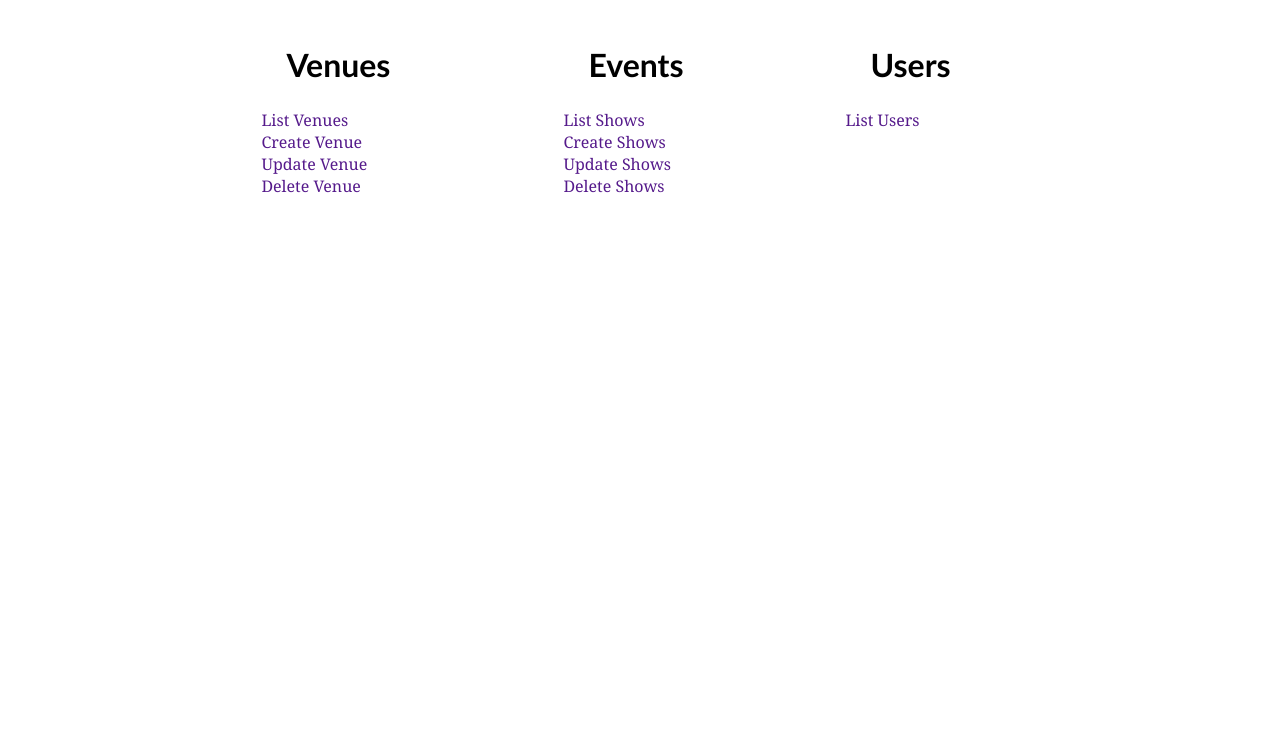
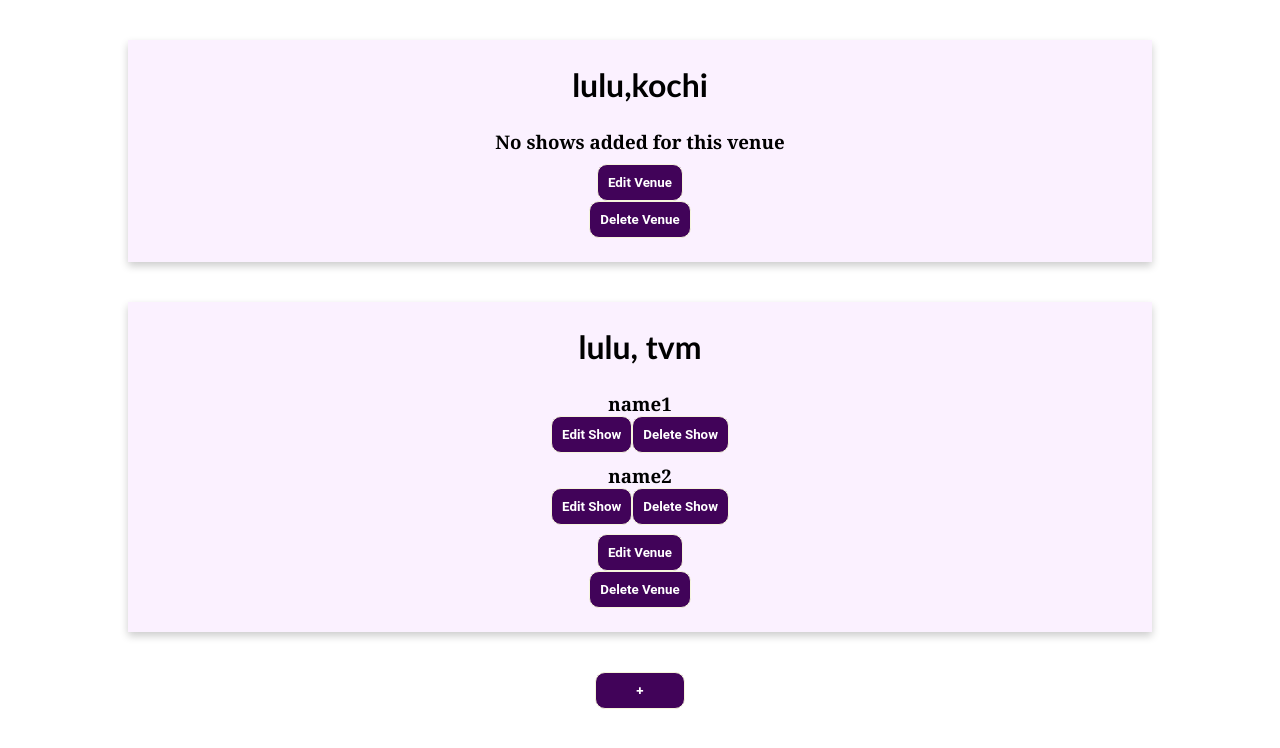
Before and after one commit to angela2001/iit_project, a Flask app: page /admin_home in a window 1280 px wide. Shown: the top 748 px of the page. Run offline with Flask 2, Linux system fonts and the light colour scheme; data comes from the database, SQL or seed files in the repository; both versions use the stored data as it was after the commit.

Commit message:
admin_home basic new

```diff
--- a/project/app.py
+++ b/project/app.py
@@ -25,28 +25,31 @@ class User(db.Model):
     username = db.Column(db.String, unique=True, nullable=False)
     password = db.Column(db.String, nullable=False)
 
+
 class Admin(db.Model):
     _tablename_ = 'admin'
     admin_id = db.Column(db.Integer, primary_key=True, autoincrement=True)
     admin_name = db.Column(db.String, unique=True, nullable=False)
     password = db.Column(db.String, nullable=False)
 
+
 class Shows(db.Model):
-    _tablename_='shows'
-    show_id =db.Column(db.Integer, primary_key=True, autoincrement=True)
-    show_name= db.Column(db.String, unique=True, nullable=False)
-    rating=db.Column(db.Integer)
-    price=db.Column(db.Integer, nullable=False)
-    date=db.Column(db.String)
-    time =db.Column(db.String)
-    venue_id=db.Column(db.Integer,db.ForeignKey('venue.venue_id'))
+    _tablename_ = 'shows'
+    show_id = db.Column(db.Integer, primary_key=True, autoincrement=True)
+    show_name = db.Column(db.String, unique=True, nullable=False)
+    rating = db.Column(db.Integer)
+    price = db.Column(db.Integer, nullable=False)
+    date = db.Column(db.String)
+    time = db.Column(db.String)
+    venue_id = db.Column(db.Integer, db.ForeignKey('venue.venue_id'))
+
 
 class Venue(db.Model):
-    _tablename_='venue'
-    venue_id =db.Column(db.Integer, primary_key=True, autoincrement=True)
-    venue_name= db.Column(db.String, unique=True, nullable=False)
-    location=db.Column(db.String)
-    capacity =db.Column(db.Integer)
+    _tablename_ = 'venue'
+    venue_id = db.Column(db.Integer, primary_key=True, autoincrement=True)
+    venue_name = db.Column(db.String, unique=True, nullable=False)
+    location = db.Column(db.String)
+    capacity = db.Column(db.Integer)
 
 
 # Login
@@ -72,7 +75,8 @@ def admin_login():
     elif request.method == 'POST':
         username = request.form['username']
         password = request.form['password']
-        validlogin = db.session.query(Admin).filter(Admin.admin_name == username, Admin.password == password).first()
+        validlogin = db.session.query(Admin).filter(
+            Admin.admin_name == username, Admin.password == password).first()
         if validlogin:
             return redirect('/admin_home'.format(username))
         return render_template('invalid_login.html')
@@ -97,7 +101,7 @@ def signinpage():
 
 
 # Home page
-@app.route('/home', methods=['GET','POST'])
+@app.route('/home', methods=['GET', 'POST'])
 def home():
     if request.method == 'GET':
         conn = sqlite3.connect("database.sqlite3")
@@ -113,20 +117,32 @@ def home():
             conn = sqlite3.connect("database.sqlite3")
             cur = conn.cursor()
             query = """SELECT venue.venue_name, shows.show_name from venue inner join shows on venue.venue_id=shows.venue_id WHERE location=?"""
-            #show_query="""SELECT show_name from show WHERE """
-            cur.execute(query,(location,))
+            # show_query="""SELECT show_name from show WHERE """
+            cur.execute(query, (location,))
             rows = cur.fetchall()
             cur.close()
             print(rows)
-            if (len(rows)==0):
-                rows=[("No venues currently in this location hosting shows","No shows")]
+            if (len(rows) == 0):
+                rows = [("No venues currently in this location hosting shows", "No shows")]
             return render_template("home.html", venues=rows)
-
+        # elif 'showSearch' in request.form:
 
 
 @app.route('/admin_home', methods=['GET'])
 def admin_home():
-    return render_template("admin_home.html")
+    venueDict={}
+    conn = sqlite3.connect("database.sqlite3")
+    cur = conn.cursor()
+    query = """SELECT venue_id,venue_name,location from venue"""
+    cur.execute(query)
+    venues = cur.fetchall()
+    for venue in venues:
+        query2 = """SELECT show_name from shows where venue_id=?"""
+        cur.execute(query2, (venue[0],))
+        shows=cur.fetchall()
+        venueDict[venue[1]]=shows
+    cur.close()
+    return render_template("admin_home.html", venueDict=venueDict)
 
 
 
--- a/project/static/style.css
+++ b/project/static/style.css
@@ -20,13 +20,13 @@ button {
   border: 1px solid beige;
   color: white;
   outline: none;
-  border-radius: 8px;
+  border-radius: 10px;
   padding: 10px;
   cursor: pointer;
   text-decoration: none;
   font-family: "Roboto", sans-serif;
   font-weight: bolder;
-  background-color: rgb(48, 2, 66);
+  background-color: rgb(65, 3, 89);
 }
 
 button:hover {
@@ -211,3 +211,31 @@ a {
   float: right;
   width: 20%;
 }
+
+.card{
+  box-shadow: 0 4px 8px 0 rgba(0, 0, 0, 0.2);
+  background-color: #fbf1ff;
+  width: 80%;
+  margin: auto;
+  text-align: center;
+  font-family: arial;
+  margin-top:5vh;
+  padding: 3vh;
+  padding-top: 0;
+}
+
+.manageShows{
+  display: flex;
+  min-width:100%;
+  justify-content: center;
+  margin-bottom: 1%;
+}
+
+.admin_home{
+  text-align: center;
+}
+
+.addVenue{
+width: 7%;
+margin-top: 5vh;
+}
--- a/project/templates/admin_home.html
+++ b/project/templates/admin_home.html
@@ -9,42 +9,29 @@
 
 <body>
     {% block body %}
-    <div class="container2">
-        <div id="st-box">
-            <h1>Venues</h1>
-            <div class="st-box-links">
-                <a href=''>List Venues</a>
-                <br>
-                <a href=''>Create Venue</a>
-                <br>
-                <a href=''>Update Venue</a>
-                <br>
-                <a href=''>Delete Venue</a>
-            </div>
+    <div class="admin_home">
+    {% for venue,shows in venueDict.items() %}
+    <div class="card">
+        <h1>{{venue}}</h1>
+        {% if shows|length == 0%}
+        <div class="manageShows">
+            <h3>No shows added for this venue</h3>
         </div>
-
-        <div id="nd-box">
-            <h1>Events</h1>
-            <div class="nd-box-links">
-                <a href=''>List Shows</a>
-                <br>
-                <a href=''>Create Shows</a>
-                <br>
-                <a href=''>Update Shows</a>
-                <br>
-                <a href=''>Delete Shows</a>
-            </div>
+        {% endif %}
+        {% for show in shows %}
+        <h3>{{show[0]}}</h3>
+        <div class="manageShows">
+            <button>Edit Show</button>
+            <button>Delete Show</button>
         </div>
-
-        <div id="rd-box">
-            <h1>Users</h1>
-            <div class="rd-box-links">
-                <a href=''>List Users</a>
-                <br>
-            </div>
-        </div>
+        {% endfor %}
+        <p><button>Edit Venue</button></p>
+        <p><button>Delete Venue</button></p>
     </div>
+    {% endfor %}
     {% endblock %}
+    <button class="addVenue">+</button>
+</div>
 </body>
 
 </html>
--- a/project/templates/home.html
+++ b/project/templates/home.html
@@ -37,7 +37,7 @@
         <div class="search-container">
             <form action="">
                 <input type="text" placeholder="Search.." name="search" class="Search">
-                <button type="submit">search</button>
+                <button type="submit" name="showSearch">search</button>
             </form>
         </div>
         <div>
```
Also changed, not shown: project/database.sqlite3.
